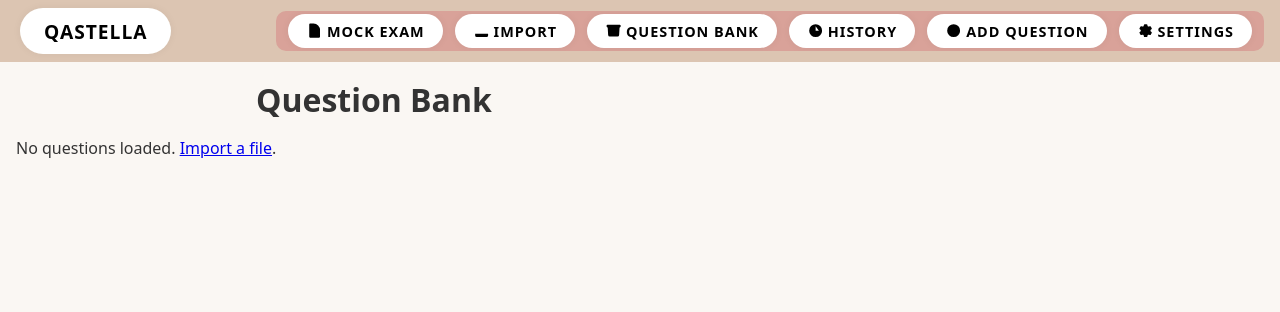
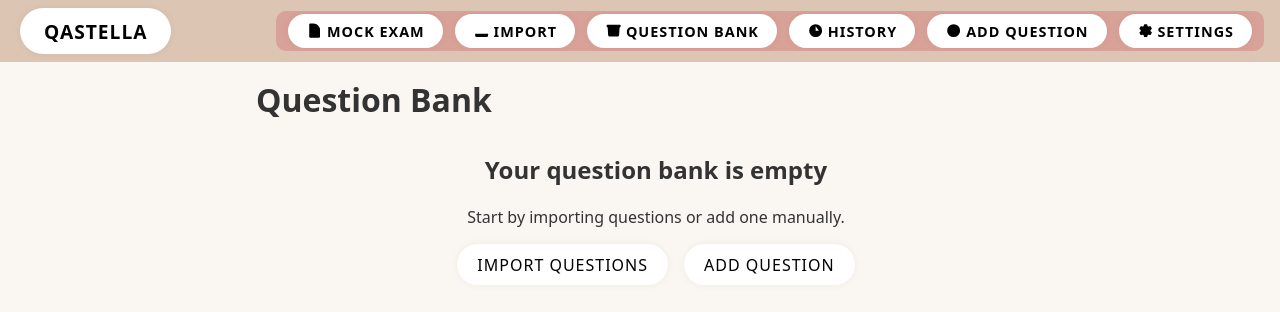
Before and after one commit to honemik/Qastella, a SvelteKit app: page /question-bank in a window 1280 px wide. Shown: the top 312 px of the page. Built offline with nearby package versions, Linux system fonts and the light colour scheme.

Commit message:
style: improve empty question bank page

```diff
--- a/src/lib/stores/questions.ts
+++ b/src/lib/stores/questions.ts
@@ -143,3 +143,24 @@ export async function resetQuestionBank() {
   questions.set([]);
   await saveQuestionBank();
 }
+
+/**
+ * Automatically persist question changes to disk with a short debounce.
+ * This helps prevent data loss if the user navigates away without manually
+ * saving after edits or deletions.
+ */
+if (typeof window !== 'undefined') {
+  let initial = true;
+  let saveTimer: ReturnType<typeof setTimeout> | null = null;
+  questions.subscribe(() => {
+    if (initial) {
+      initial = false;
+      return;
+    }
+    if (saveTimer) clearTimeout(saveTimer);
+    saveTimer = setTimeout(() => {
+      saveQuestionBank();
+      saveTimer = null;
+    }, 300);
+  });
+}
--- a/src/routes/question-bank/+page.svelte
+++ b/src/routes/question-bank/+page.svelte
@@ -150,17 +150,25 @@
   }
 
   /**
-   * Delete a question by id.
+   * Delete a question by id and persist the change immediately.
    */
-  function remove(id: number) {
+  async function remove(id: number) {
     questions.update(list => list.filter(q => q.id !== id));
+    await saveQuestionBank();
   }
 </script>
 
 <main class="bank-page">
   <h1>Question Bank</h1>
   {#if $questions.length === 0}
-    <p>No questions loaded. <a href="/import-questionbank">Import a file</a>.</p>
+    <div class="empty-state">
+      <h2>Your question bank is empty</h2>
+      <p>Start by importing questions or add one manually.</p>
+      <div class="actions">
+        <a href="/import-questionbank">Import Questions</a>
+        <a href="/add-question">Add Question</a>
+      </div>
+    </div>
   {:else}
     <div class="filters">
       <input placeholder="Keyword" bind:value={$keyword} />
@@ -309,6 +317,38 @@
     margin: 0 auto;
     display: block;
   }
+  .empty-state {
+    text-align: center;
+    margin-top: 2rem;
+  }
+  .empty-state .actions {
+    margin-top: 1rem;
+    display: flex;
+    justify-content: center;
+    gap: 1rem;
+  }
+  .empty-state .actions a {
+    text-decoration: none;
+    padding: 0.6em 1.25em;
+    border-radius: 50px;
+    background: var(--button-bg);
+    color: var(--nav-text);
+    box-shadow: 0 0 8px rgb(0 0 0 / 5%);
+    text-transform: uppercase;
+    letter-spacing: 1px;
+    transition: all 0.5s ease;
+  }
+  .empty-state .actions a:hover {
+    background: var(--primary);
+    color: #fff;
+    box-shadow: 0 7px 29px var(--shadow);
+    transform: scale(1.05);
+  }
+  .empty-state .actions a:active {
+    transform: translateY(4px);
+    box-shadow: none;
+    transition: 100ms;
+  }
   table.bank {
     width: 70vw;
     margin: 0 auto;
```
